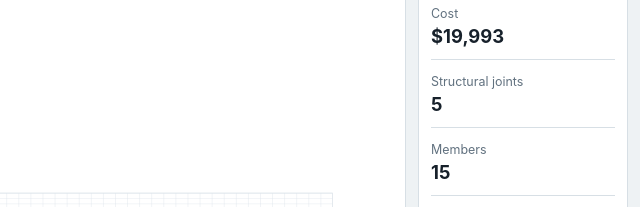
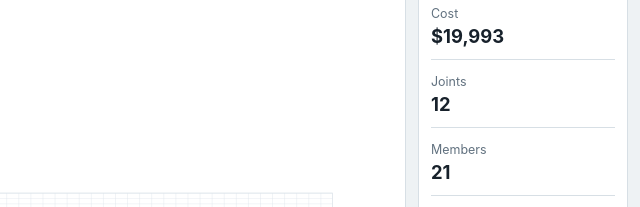
Before and after one commit to 23pgoebel/will_it_break, a plain HTML site: page index.html in a window 1280 px wide. Shown: the part 129-336 px from the top of the page, 640-1280 px from the left. Drawn offline with Linux system fonts and the light colour scheme.

Commit message:
Fix bridge deck joint and member totals
Co-authored-by: Copilot <223556219+Copilot@users.noreply.github.com>

```diff
--- a/index.html
+++ b/index.html
@@ -551,12 +551,12 @@
           <span class="stat-value" id="bridgeCost">$2,500</span>
         </div>
         <div class="stat">
-          <span class="stat-label">Structural joints</span>
-          <span class="stat-value" id="jointCount">3</span>
+          <span class="stat-label">Joints</span>
+          <span class="stat-value" id="jointCount">12</span>
         </div>
         <div class="stat">
           <span class="stat-label">Members</span>
-          <span class="stat-value" id="memberCount">10</span>
+          <span class="stat-value" id="memberCount">21</span>
         </div>
         <div class="stat">
           <span class="stat-label">Stability</span>
@@ -663,8 +663,6 @@
       });
 
       const cost = structuralJoints.length * 500 + memberCost;
-      const jointCount = structuralJoints.length;
-      const memberCount = structuralMembers.length;
       const jointTotal = joints.length;
       const memberTotal = lines.length;
       let stability = "Incomplete";
@@ -694,8 +692,8 @@
 
       document.querySelector("#bridgeCost").textContent =
         `$${Math.round(cost).toLocaleString("en-US")}`;
-      document.querySelector("#jointCount").textContent = jointCount;
-      document.querySelector("#memberCount").textContent = memberCount;
+      document.querySelector("#jointCount").textContent = jointTotal;
+      document.querySelector("#memberCount").textContent = memberTotal;
       document.querySelector("#stabilityStatus").textContent = stability;
       document.querySelector("#stabilityStatus").className =
         `stat-value ${stabilityClass}`.trim();
```
Also changed, not shown: 1 other file.
